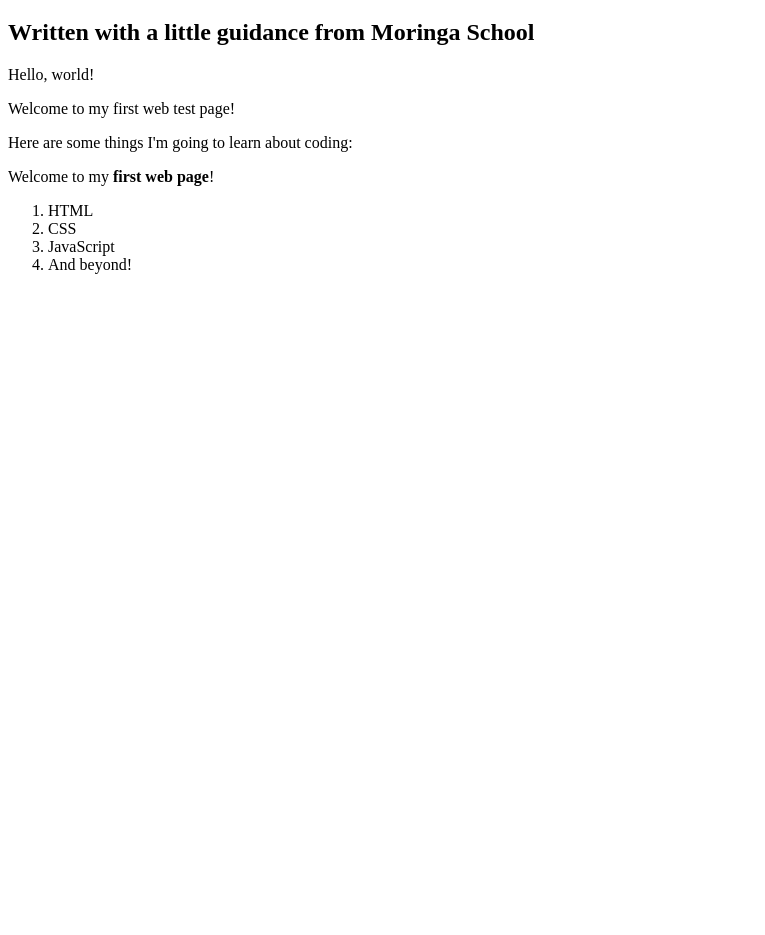
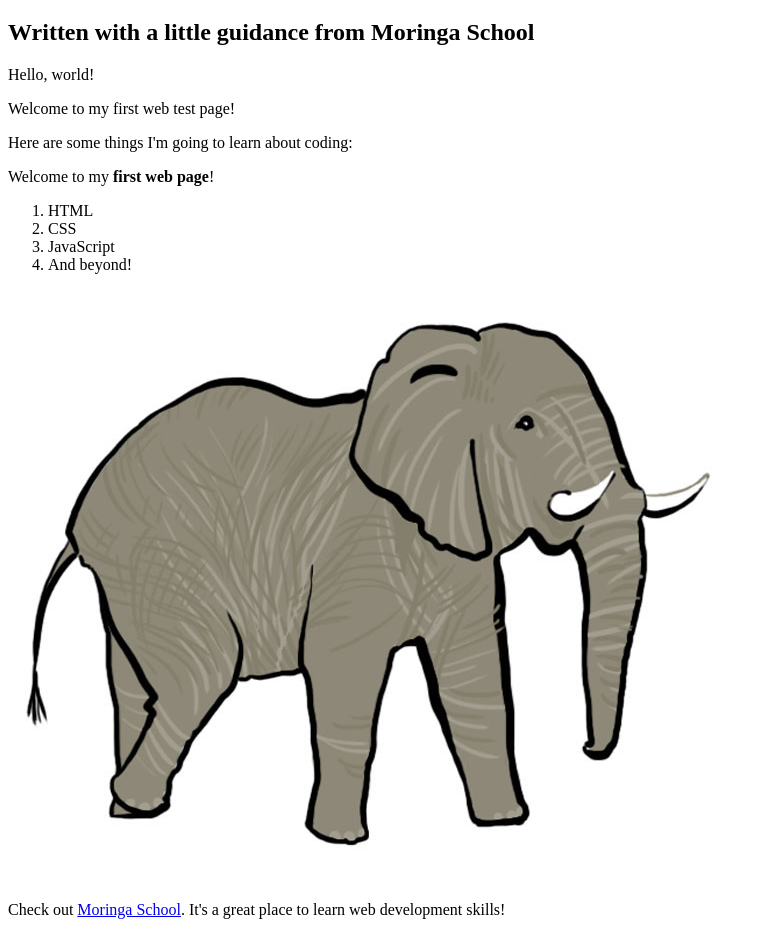
Before and after one commit to peterndungukamau/my-first-webpage, a plain HTML site: page my-first-webpage.html in a window 1280 px wide. Shown: the part 61-996 px from the top of the page, without its empty margins (0-765 px from the left). Before the commit the page ends 800 px from the top, so only its background shows below. Drawn offline with Linux system fonts and the light colour scheme.

Commit message:
add an images to images

```diff
--- a/my-first-webpage.html
+++ b/my-first-webpage.html
@@ -16,5 +16,7 @@
     <li>JavaScript</li>
     <li>And beyond!</li>
   </ol>
+  <img src="images/Elephant_illustration.jpg" alt="A photo of an elephant">
+  <p>Check out <a href="http://moringaschool.com/">Moringa School</a>. It's a great place to learn web development skills!</p>
 </body>
 </html>
```
Also changed, not shown: images/Elephant_illustration.jpg (added).
